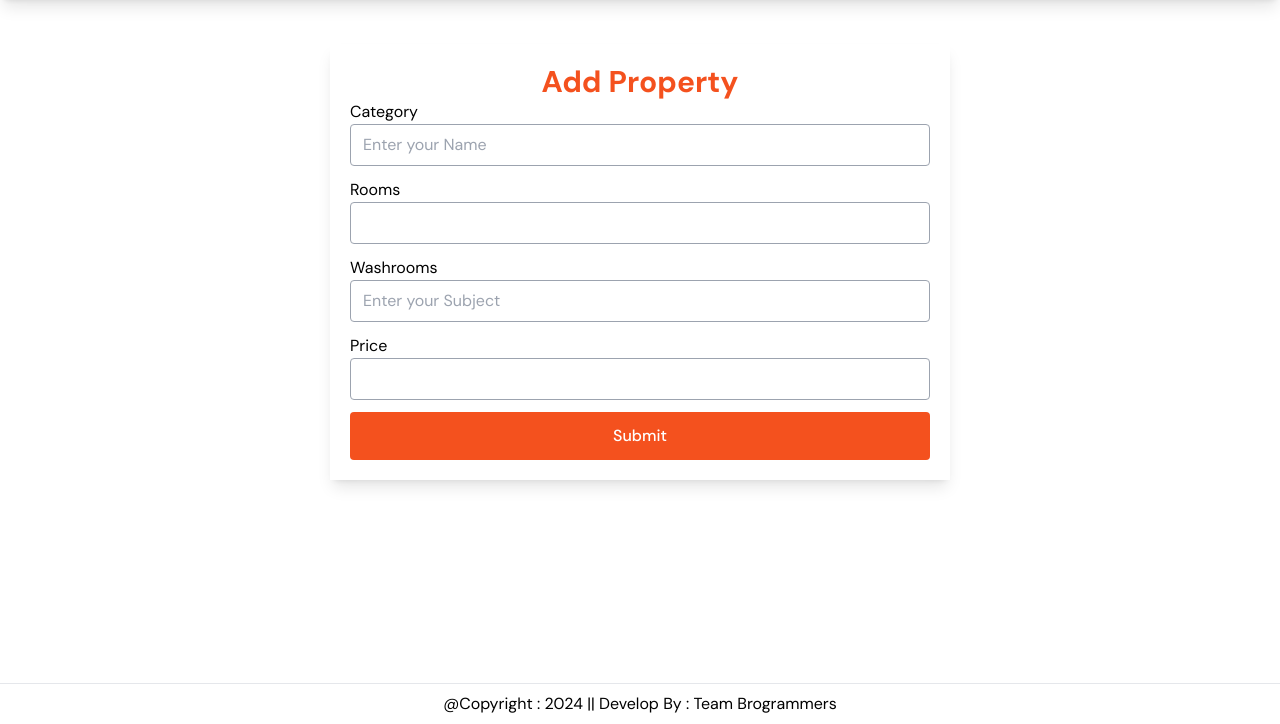
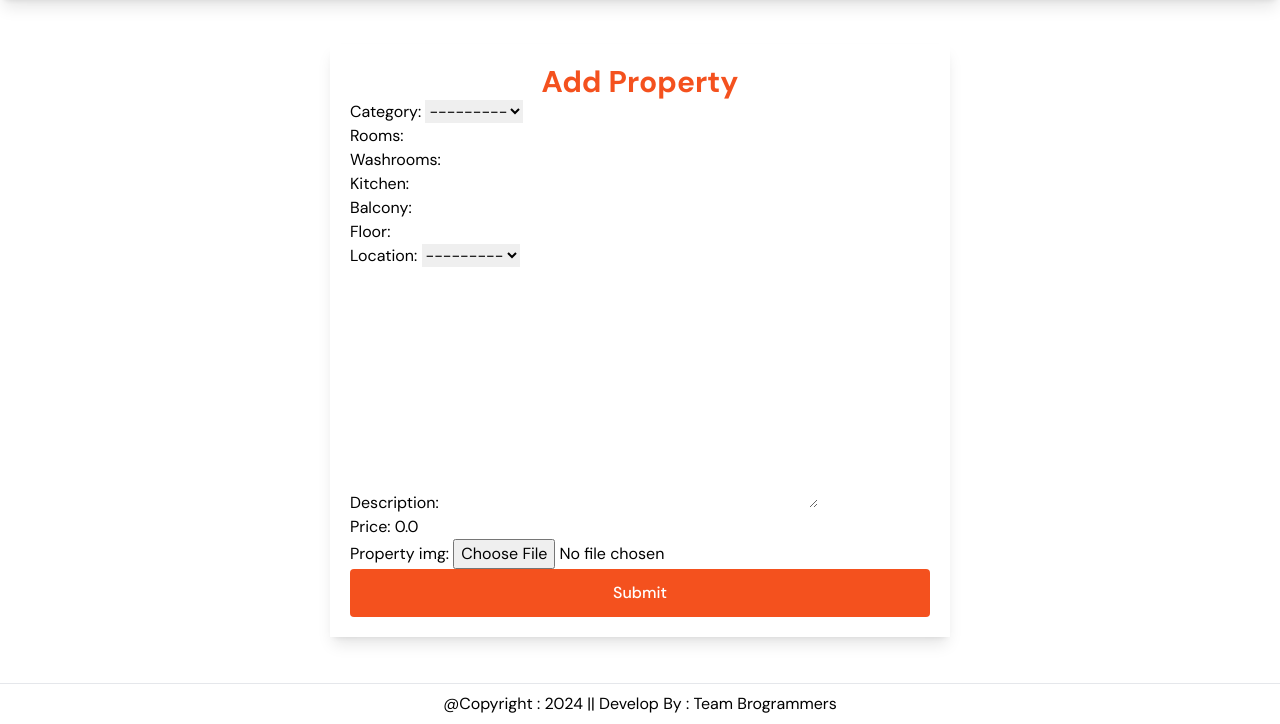
Before and after one commit to mrdel56/smart-to-let-system, a Django app: page /properties/add-property/ in a window 1280 px wide. Shown: the part 76-800 px from the top of the page. Run offline with Django 5.2, Linux system fonts and the light colour scheme; data that the repository does not hold is empty; style sheets or scripts are compiled from the project's sources; some libraries are stand-ins or nearby versions.

Commit message:
add property completed

```diff
--- a/properties/views.py
+++ b/properties/views.py
@@ -4,7 +4,7 @@
 from .import forms
 from .models import Category, Location, Property
 from .forms import PropertyForm
-
+from django.db.models import Q
 
 def home(request):
     return render(request, "home.html")
@@ -105,13 +105,10 @@
 
 def add_property(request):
     if request.method == 'POST':
-        form = forms.PropertyForm(request.POST)
+        form = PropertyForm(request.POST, request.FILES)
         if form.is_valid():
             form.save()
-            return HttpResponse('Add successfull')
-
+            return redirect('home')  # Redirect to home page after successful property creation
     else:
-        form = forms.PropertyForm()
-    return render(request,'add_property.html', {
-        "form":form,
-    })
+        form = PropertyForm()
+    return render(request, 'add_property.html', {'form': form})
--- a/static/CSS/style.css
+++ b/static/CSS/style.css
@@ -1,3 +1,6 @@
 * {
   font-family: "DM Sans", sans-serif !important;
 }
+@import 'tailwindcss/base';
+@import 'tailwindcss/components';
+@import 'tailwindcss/utilities';
--- a/templates/add_property.html
+++ b/templates/add_property.html
@@ -6,37 +6,11 @@
 {% block content %}
 <div class="container mx-auto shadow-lg p-5 w-full md:w-2/3  lg:w-1/2  mt-5">
     <h2 class="text-3xl text-center text-[#F4511E] font-bold">Add Property</h2>
-    <form method="post">
+    <form method="post", enctype="multipart/form-data">
         {% csrf_token %}
-        <div class="mb-3 flex flex-col">
-            <label for="name" class="form-label">Category</label>
-            <input type="text" class="border border-gray-400 px-3 py-2 rounded outline-none focus:border focus:border-[#F4511E]" id="name" name="category" required placeholder="Enter your Name">
-        </div>
-        <div class="mb-3 flex flex-col">
-            <label for="rooms" class="form-label">Rooms</label>
-            <input type="number" class="border border-gray-400 px-3 py-2 rounded outline-none focus:border focus:border-[#F4511E]" id="rooms" name="rooms" required placeholder="">
-        </div>
-         <div class="mb-3 flex flex-col">
-            <label for="washroom" class="form-label">Washrooms</label>
-            <input type="number" class="border border-gray-400 px-3 py-2 rounded outline-none focus:border focus:border-[#F4511E]" id="washroom" name="washroom" required placeholder="Enter your Subject">
-        </div>
-
-
-        <div class="mb-3 flex flex-col">
-            <label for="price" class="form-label">Price</label>
-            <input class="border border-gray-400 px-3 py-2 rounded outline-none focus:border focus:border-[#F4511E]"  id="price" name="price"  required
-            placeholder=""
-            >
-        </div>
+        {{form.as_p}}
         <button type="submit" class="w-full bg-[#F4511E] text-white font-medium rounded px-5 py-3 hover:shadow-lg duration-200">Submit</button>
     </form>
-
-
-</div>
 </div>
 
-
-
-
-
 {% endblock %}
--- a/templates/base.html
+++ b/templates/base.html
@@ -67,8 +67,8 @@
 
         <div class="flex items-center md:order-2 space-x-3 md:space-x-0 rtl:space-x-reverse">
 
-           <form class="hidden lg:block mr-5 relative" action="">
-           <input type="subject" class="border border-gray-400 px-3 py-2 rounded outline-none focus:border focus:border-[#F4511E] w-full sm:w-auto" id="search" name="search" placeholder="Search Properties" />
+           <form class="hidden lg:block mr-5 relative" action="" method="">
+           <input type="subject" class="border border-gray-400 px-3 py-2 rounded outline-none focus:border focus:border-[#F4511E] w-full sm:w-auto" id="search" name="search" value="" placeholder="Search Properties"/>
 
             <button type="submit" class="text-white bg-[#F4511E] hover:bg-[#F4511F] focus:outline-none font-medium rounded-r text-sm px-2 py-2.5 text-center inline-flex items-center absolute right-0 top-0 bottom-0">
               <svg class="w-4 h-4 text-gray-800 dark:text-white" aria-hidden="true" xmlns="http://www.w3.org/2000/svg" width="16" height="16" fill="none" viewBox="0 0 24 24">
@@ -129,7 +129,7 @@
                 <a href="/dashboard" class="block px-4 py-2 text-sm text-gray-700 hover:bg-gray-100 dark:hover:bg-gray-600 dark:text-gray-200 dark:hover:text-white">Dashboard</a>
               </li>
               <li>
-                <a href="#" class="block px-4 py-2 text-sm text-gray-700 hover:bg-gray-100 dark:hover:bg-gray-600 dark:text-gray-200 dark:hover:text-white">Add Property</a>
+                <a href="{%url 'add-property'%}" class="block px-4 py-2 text-sm text-gray-700 hover:bg-gray-100 dark:hover:bg-gray-600 dark:text-gray-200 dark:hover:text-white">Add Property</a>
               </li>
               <li>
                 <a href="{% url 'logout'%}" class="block px-4 py-2 text-sm text-gray-700 hover:bg-gray-100 dark:hover:bg-gray-600 dark:text-gray-200 dark:hover:text-white">Sign out</a>
@@ -200,7 +200,7 @@
     <footer class="container-fluid fixed bottom-0 left-0 right-0  border-t text-center p-2 mt-5  bg-white">@Copyright : 2024 || Develop By : Team Brogrammers</footer>
 
     <!-- Include JavaScript files -->
-    <script src="{% static 'js/script.js' %}"></script>
+    <script src="{% static '/js/script.js' %}"></script>
     <script src="https://cdn.jsdelivr.net/npm/bootstrap@5.0.2/dist/js/bootstrap.bundle.min.js" integrity="sha384-MrcW6ZMFYlzcLA8Nl+NtUVF0sA7MsXsP1UyJoMp4YLEuNSfAP+JcXn/tWtIaxVXM" crossorigin="anonymous"></script>
     {% block scripts %}
       <script>
--- a/templates/dashboard_base.html
+++ b/templates/dashboard_base.html
@@ -113,7 +113,7 @@
                 <a href="/dashboard" class="block px-4 py-2 text-sm text-gray-700 hover:bg-gray-100 dark:hover:bg-gray-600 dark:text-gray-200 dark:hover:text-white">Dashboard</a>
               </li>
               <li>
-                <a href="#" class="block px-4 py-2 text-sm text-gray-700 hover:bg-gray-100 dark:hover:bg-gray-600 dark:text-gray-200 dark:hover:text-white">Add Property</a>
+                <a href="" class="block px-4 py-2 text-sm text-gray-700 hover:bg-gray-100 dark:hover:bg-gray-600 dark:text-gray-200 dark:hover:text-white">Add Property</a>
               </li>
               <li>
                 <a href="{% url 'logout' %}" class="block px-4 py-2 text-sm text-gray-700 hover:bg-gray-100 dark:hover:bg-gray-600 dark:text-gray-200 dark:hover:text-white">Sign out</a>
```
Also changed, not shown: contactUsapp/views.py (line endings or trailing spaces), media/property/f1_4Inrbwr.jpg (added), media/property/s1_bY8ryZU.jpg (added).
